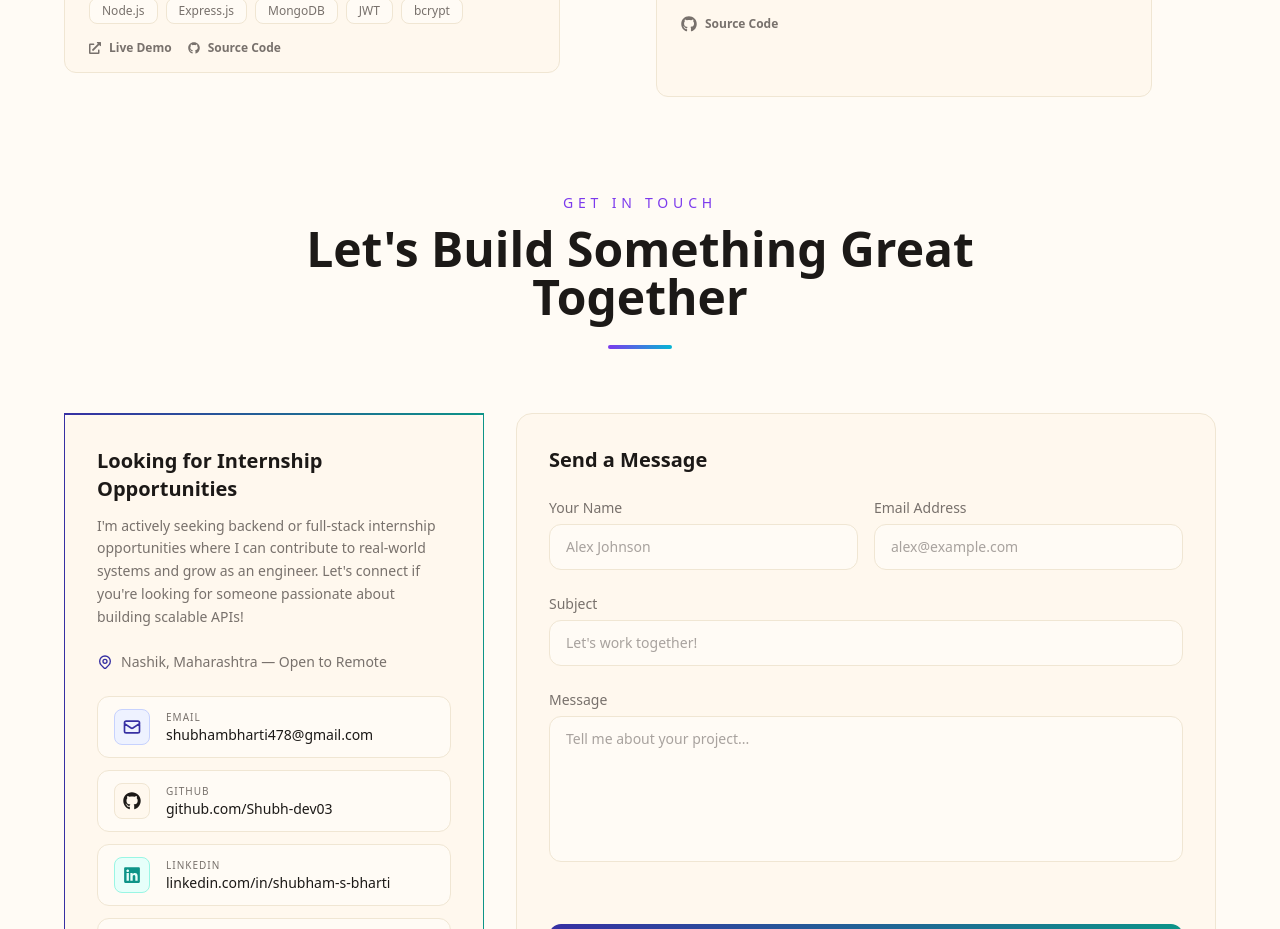
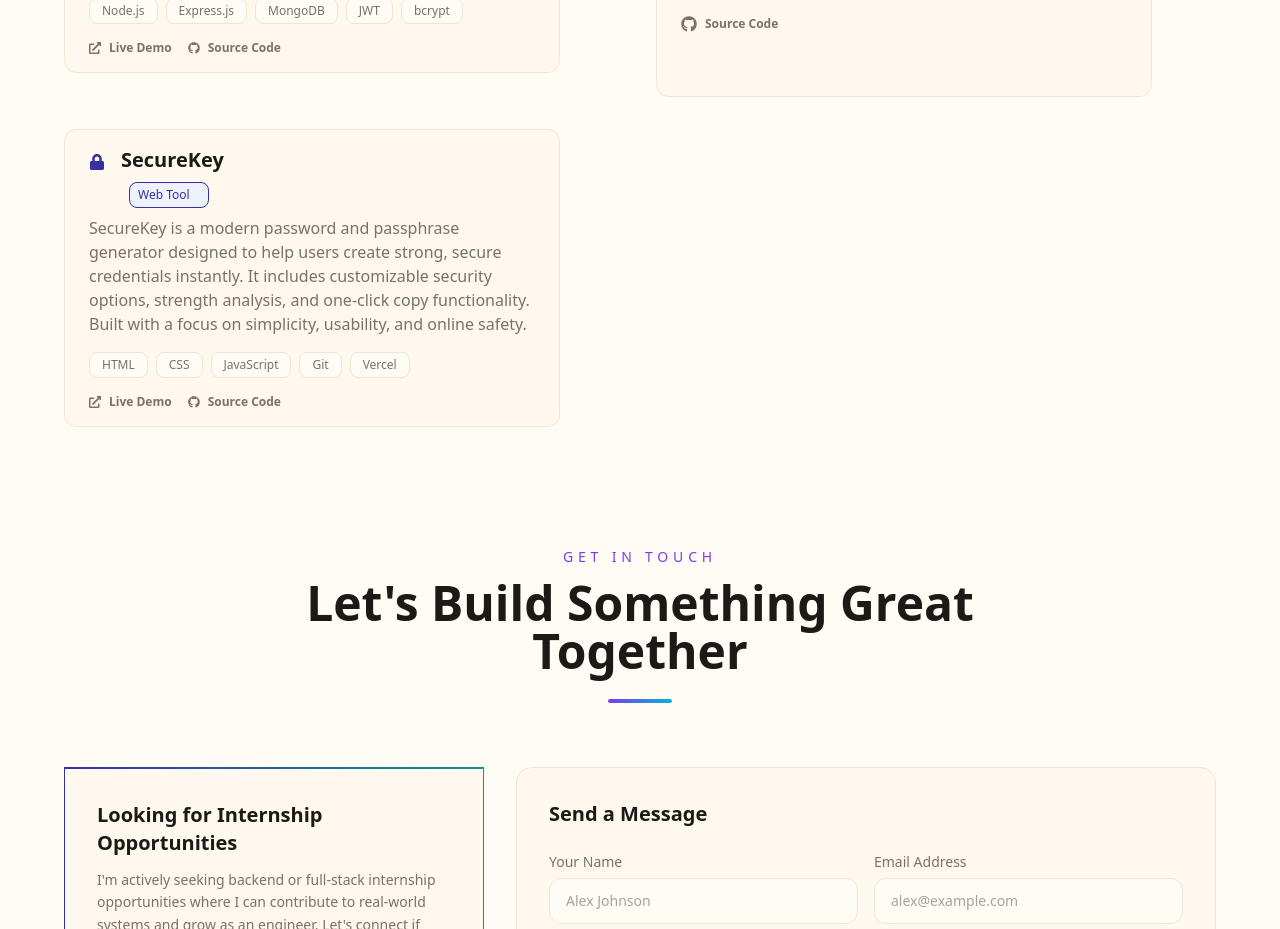
Before and after one commit to Shubh-dev03/Portfolio, a React (Vite) app: page / in a window 1280 px wide. Shown: the part 2780-3709 px from the top of the page. Built offline with nearby package versions, Linux system fonts and the light colour scheme.

Commit message:
Added a new project called 'SecureKey'.

```diff
--- a/src/components/Projects.jsx
+++ b/src/components/Projects.jsx
@@ -1,4 +1,10 @@
-import { FaCar, FaCoins, FaExternalLinkAlt, FaGithub } from "react-icons/fa";
+import {
+  FaCar,
+  FaCoins,
+  FaExternalLinkAlt,
+  FaGithub,
+  FaLock,
+} from "react-icons/fa";
 
 function Projects() {
   return (
@@ -156,6 +162,85 @@ function Projects() {
               </div>
             </div>
           </div>
+
+          {/* SecureKey Card */}
+          <div className="flex flex-col bg-[#FFF8EE]  border border-[#F0E6D3] flex-1 max-w-[31rem] rounded-xl px-6 py-4 mb-6 transition-all duration-300 hover:-translate-y-1 hover:shadow-lg">
+            <div className="flex gap-4">
+              <span className="mt-2 text-[#3730A3]">
+                <FaLock />
+              </span>
+
+              <div>
+                <h1 className="font-bold text-xl text-[#1C1917]">SecureKey</h1>
+
+                <p className="text-xs border border-[#3730A3] text-[#3730A3] rounded-lg bg-[#EEF2FF] px-2 py-1 w-20 m-2">
+                  Web Tool
+                </p>
+              </div>
+            </div>
+
+            <p className="text-balance text-[#78716C]">
+              SecureKey is a modern password and passphrase generator designed
+              to help users create strong, secure credentials instantly. It
+              includes customizable security options, strength analysis, and
+              one-click copy functionality. Built with a focus on simplicity,
+              usability, and online safety.
+            </p>
+
+            <div className="mt-4 flex flex-wrap gap-2">
+              <span className="bg-[#FFFBF5] text-xs border border-[#F0E6D3] text-[#78716C] px-3 py-1 rounded-lg">
+                HTML
+              </span>
+
+              <span className="bg-[#FFFBF5] text-xs border border-[#F0E6D3] text-[#78716C] px-3 py-1 rounded-lg">
+                CSS
+              </span>
+
+              <span className="bg-[#FFFBF5] text-xs border border-[#F0E6D3] text-[#78716C] px-3 py-1 rounded-lg">
+                JavaScript
+              </span>
+
+              <span className="bg-[#FFFBF5] text-xs border border-[#F0E6D3] text-[#78716C] px-3 py-1 rounded-lg">
+                Git
+              </span>
+
+              <span className="bg-[#FFFBF5] text-xs border border-[#F0E6D3] text-[#78716C] px-3 py-1 rounded-lg">
+                Vercel
+              </span>
+            </div>
+
+            <div className="flex gap-4">
+              <div className="flex gap-2 mt-4 place-items-center text-[#78716C] hover:text-[#3730A3] transition-colors duration-200">
+                <span className="text-xs">
+                  <FaExternalLinkAlt />
+                </span>
+
+                <a
+                  target="_blank"
+                  rel="noopener noreferrer"
+                  href="https://secure-key-rho.vercel.app/"
+                  className="text-xs font-bold"
+                >
+                  Live Demo
+                </a>
+              </div>
+
+              <div className="flex gap-2 mt-4 place-items-center text-[#78716C] hover:text-[#3730A3] transition-colors duration-200">
+                <span className="text-xs">
+                  <FaGithub />
+                </span>
+
+                <a
+                  target="_blank"
+                  rel="noopener noreferrer"
+                  href="https://github.com/Shubh-dev03/SecureKey.git"
+                  className="text-xs font-bold"
+                >
+                  Source Code
+                </a>
+              </div>
+            </div>
+          </div>
         </div>
       </section>
     </div>
```
